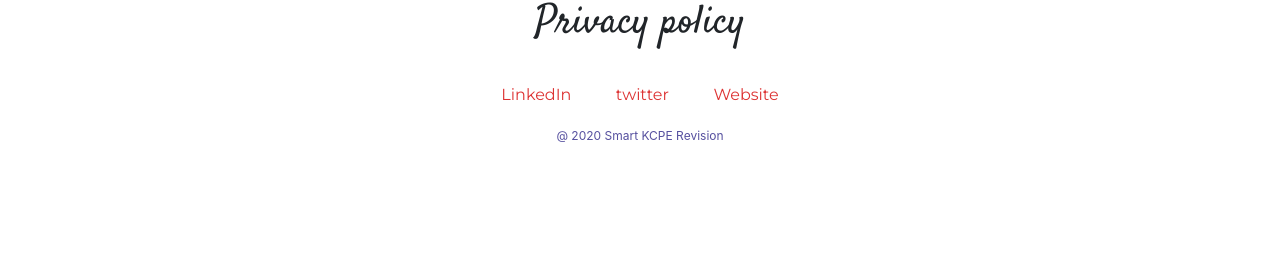
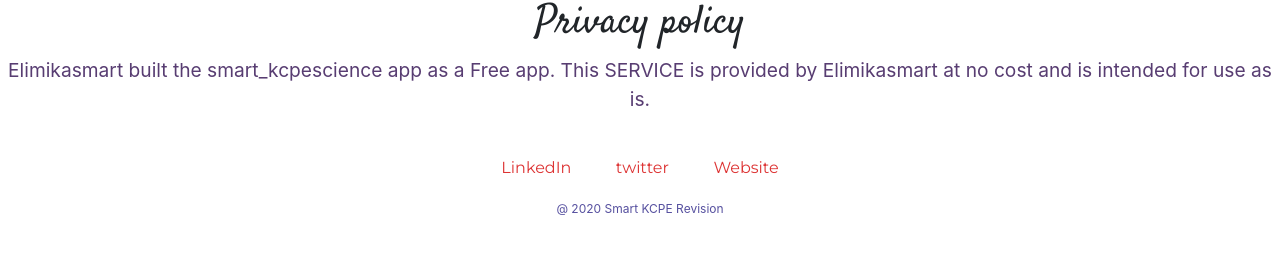
Before and after one commit to elimikasmart/smartkcpescience, a plain HTML site: page policy.html in a window 1280 px wide. Drawn offline with nearby package versions, Linux system fonts and the light colour scheme.

Commit message:
Update policy.html

```diff
--- a/policy.html
+++ b/policy.html
@@ -31,6 +31,7 @@
 <body>
 
   <h1>Privacy policy </h1>
+    <p>Elimikasmart built the smart_kcpescience app as a Free app. This SERVICE is provided by Elimikasmart at no cost and is intended for use as is.</p>
 
         <div class="bottom-container">
 
```
